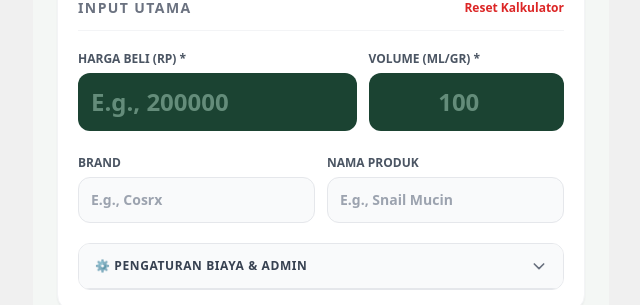
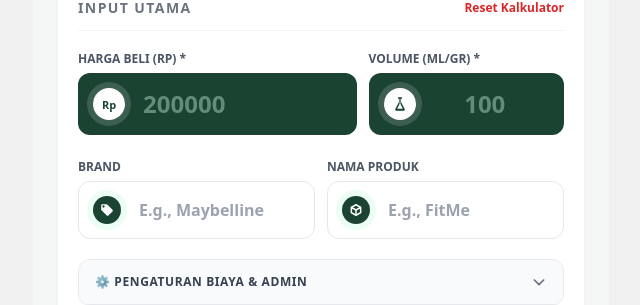
Before and after one commit to lukmhakm/price2share, a Next.js app: page / in a window 1280 px wide. Shown: the part 159-464 px from the top of the page, without its empty margins (319-959 px from the left). Built offline with nearby package versions, Linux system fonts and the light colour scheme; no server answers; the database is empty.

Commit message:
feat: add beautiful custom icon badges inside input fields

```diff
--- a/app/page.tsx
+++ b/app/page.tsx
@@ -274,28 +274,46 @@ export default function Home() {
                 <div className="grid grid-cols-12 gap-3">
                     <div className="col-span-7 flex flex-col space-y-1.5">
                         <label className="text-xs font-bold text-gray-600 uppercase">Harga Beli (Rp) *</label>
+                        <div className="bg-[#1b4332] border border-transparent rounded-xl p-2 flex items-center gap-3 focus-within:bg-[#23533e] focus-within:ring-2 focus-within:ring-emerald-400 transition-all">
+                            {/* Icon Badge */}
+                            <div className="w-11 h-11 rounded-full bg-white/15 flex items-center justify-center shrink-0">
+                                <div className="w-8 h-8 rounded-full bg-white flex items-center justify-center shrink-0">
+                                    <span className="text-[11px] font-black text-[#1b4332] leading-none">Rp</span>
+                                </div>
+                            </div>
                             <input
                                 type="number"
                                 name="harga_beli"
                                 value={inputs.harga_beli || ''}
                                 onChange={handleInputChange}
                                 onBlur={handleHargaBeliBlur}
-                            placeholder="E.g., 200000"
-                            className="bg-[#1b4332] border border-transparent rounded-xl p-3 text-2xl font-black text-white placeholder-emerald-100/40 focus:bg-[#23533e] focus:ring-2 focus:ring-emerald-400 focus:outline-none transition-all"
+                                placeholder="200000"
+                                className="bg-transparent border-none outline-none w-full text-2xl font-black text-white placeholder-emerald-100/40 p-0 focus:ring-0 focus:outline-none"
                                 required
                             />
                         </div>
+                    </div>
                     <div className="col-span-5 flex flex-col space-y-1.5">
                         <label className="text-xs font-bold text-gray-600 uppercase">Volume (ml/gr) *</label>
+                        <div className="bg-[#1b4332] border border-transparent rounded-xl p-2 flex items-center gap-2 focus-within:bg-[#23533e] focus-within:ring-2 focus-within:ring-emerald-400 transition-all">
+                            {/* Icon Badge */}
+                            <div className="w-11 h-11 rounded-full bg-white/15 flex items-center justify-center shrink-0">
+                                <div className="w-8 h-8 rounded-full bg-white flex items-center justify-center shrink-0">
+                                    <svg className="w-4 h-4 text-[#1b4332]" fill="currentColor" viewBox="0 0 24 24">
+                                        <path d="M19 19.5L13.5 9V4h1.5V2H9v2h1.5v5L5 19.5c-.6 1-.1 2.5 1.1 2.5h11.8c1.2 0 1.7-1.5 1.1-2.5zM7.7 19l3.8-7.2V4h1v7.8l3.8 7.2H7.7z" />
+                                    </svg>
+                                </div>
+                            </div>
                             <input
                                 type="number"
                                 name="volume_full"
                                 value={inputs.volume_full || ''}
                                 onChange={handleInputChange}
                                 placeholder="100"
-                            className="bg-[#1b4332] border border-transparent rounded-xl p-3 text-2xl font-black text-center text-white placeholder-emerald-100/40 focus:bg-[#23533e] focus:ring-2 focus:ring-emerald-400 focus:outline-none transition-all"
+                                className="bg-transparent border-none outline-none w-full text-2xl font-black text-center text-white placeholder-emerald-100/40 p-0 focus:ring-0 focus:outline-none"
                                 required
                             />
+                        </div>
                     </div>
                 </div>
 
@@ -303,25 +321,45 @@ export default function Home() {
                 <div className="grid grid-cols-2 gap-3 pt-1">
                     <div className="flex flex-col space-y-1.5">
                         <label className="text-xs font-bold text-gray-600 uppercase">Brand</label>
+                        <div className="bg-white border border-gray-200 rounded-xl p-2 flex items-center gap-3 focus-within:border-transparent focus-within:ring-2 focus-within:ring-[#1b4332] transition-all">
+                            {/* Icon Badge */}
+                            <div className="w-10 h-10 rounded-full bg-emerald-50 flex items-center justify-center shrink-0">
+                                <div className="w-7 h-7 rounded-full bg-[#1b4332] flex items-center justify-center shrink-0">
+                                    <svg className="w-3.5 h-3.5 text-white" fill="currentColor" viewBox="0 0 24 24">
+                                        <path d="M12.41 2.58A2 2 0 0011 2H4a2 2 0 00-2 2v7c0 .55.22 1.05.59 1.41l9 9a2 2 0 002.83 0l7-7a2 2 0 000-2.83l-9-9zM6 8a2 2 0 110-4 2 2 0 010 4z" />
+                                    </svg>
+                                </div>
+                            </div>
                             <input
                                 type="text"
                                 name="brand"
                                 value={inputs.brand || ''}
                                 onChange={handleInputChange}
-                            placeholder="E.g., Cosrx"
-                            className="bg-gray-50 border border-gray-200 rounded-xl p-3 text-sm font-semibold text-gray-900 focus:bg-white focus:ring-2 focus:ring-[#1b4332] focus:outline-none transition-all"
+                                placeholder="E.g., Maybelline"
+                                className="bg-transparent border-none outline-none w-full text-base font-semibold text-gray-900 placeholder-gray-400 p-0 focus:ring-0 focus:outline-none"
                             />
+                        </div>
                     </div>
                     <div className="flex flex-col space-y-1.5">
                         <label className="text-xs font-bold text-gray-600 uppercase">Nama Produk</label>
+                        <div className="bg-white border border-gray-200 rounded-xl p-2 flex items-center gap-3 focus-within:border-transparent focus-within:ring-2 focus-within:ring-[#1b4332] transition-all">
+                            {/* Icon Badge */}
+                            <div className="w-10 h-10 rounded-full bg-emerald-50 flex items-center justify-center shrink-0">
+                                <div className="w-7 h-7 rounded-full bg-[#1b4332] flex items-center justify-center shrink-0">
+                                    <svg className="w-3.5 h-3.5 text-white" fill="none" stroke="currentColor" strokeWidth="2.5" viewBox="0 0 24 24">
+                                        <path strokeLinecap="round" strokeLinejoin="round" d="M20 7.5L12 3 4 7.5M20 7.5v9L12 21M20 7.5L12 12M4 7.5v9L12 21M4 7.5L12 12M12 12v9" />
+                                    </svg>
+                                </div>
+                            </div>
                             <input
                                 type="text"
                                 name="product_name"
                                 value={inputs.product_name || ''}
                                 onChange={handleInputChange}
-                            placeholder="E.g., Snail Mucin"
-                            className="bg-gray-50 border border-gray-200 rounded-xl p-3 text-sm font-semibold text-gray-900 focus:bg-white focus:ring-2 focus:ring-[#1b4332] focus:outline-none transition-all"
+                                placeholder="E.g., FitMe"
+                                className="bg-transparent border-none outline-none w-full text-base font-semibold text-gray-900 placeholder-gray-400 p-0 focus:ring-0 focus:outline-none"
                             />
+                        </div>
                     </div>
                 </div>
 
```
Lines whose indentation alone changed are shown as unchanged.
